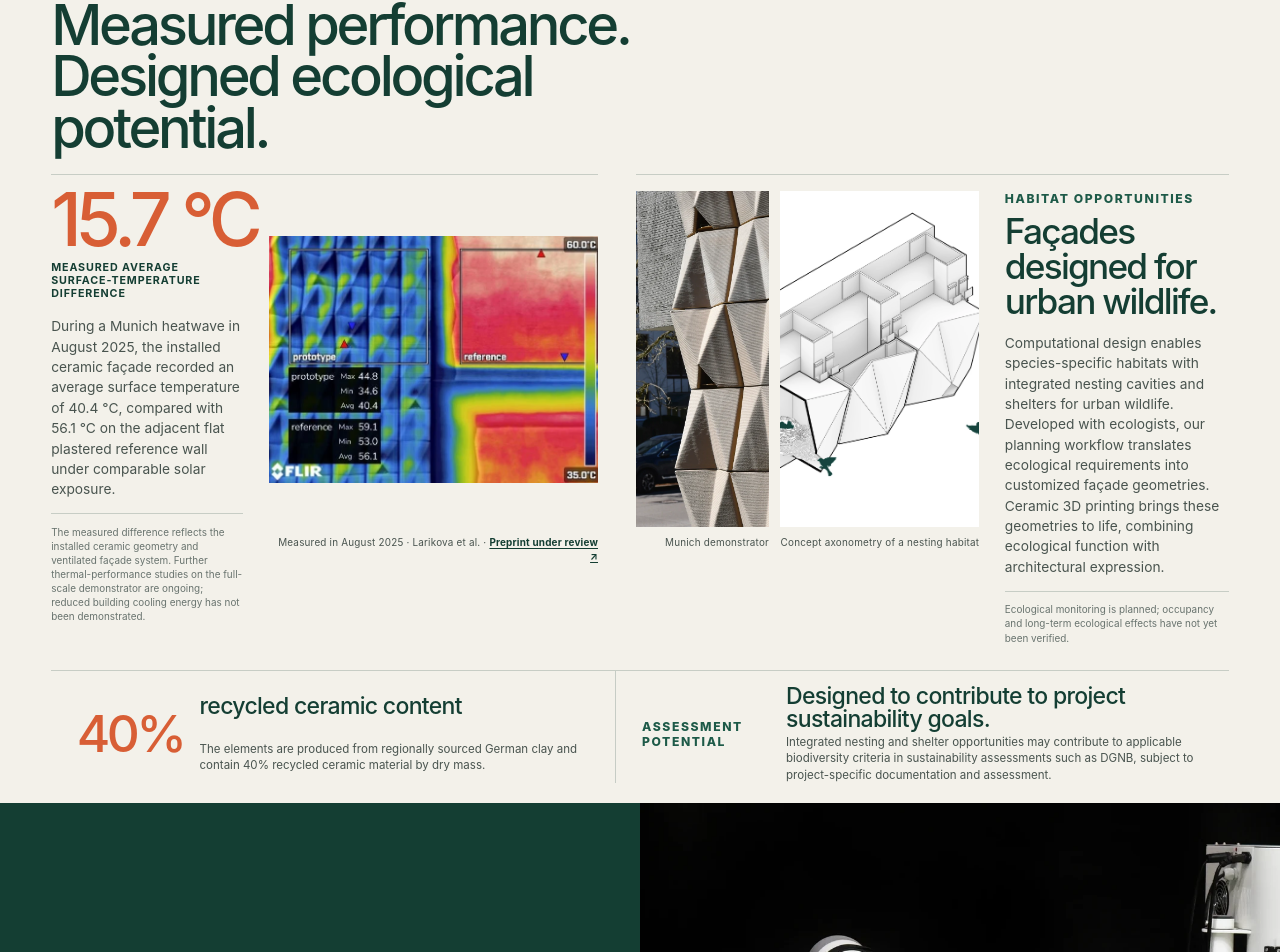
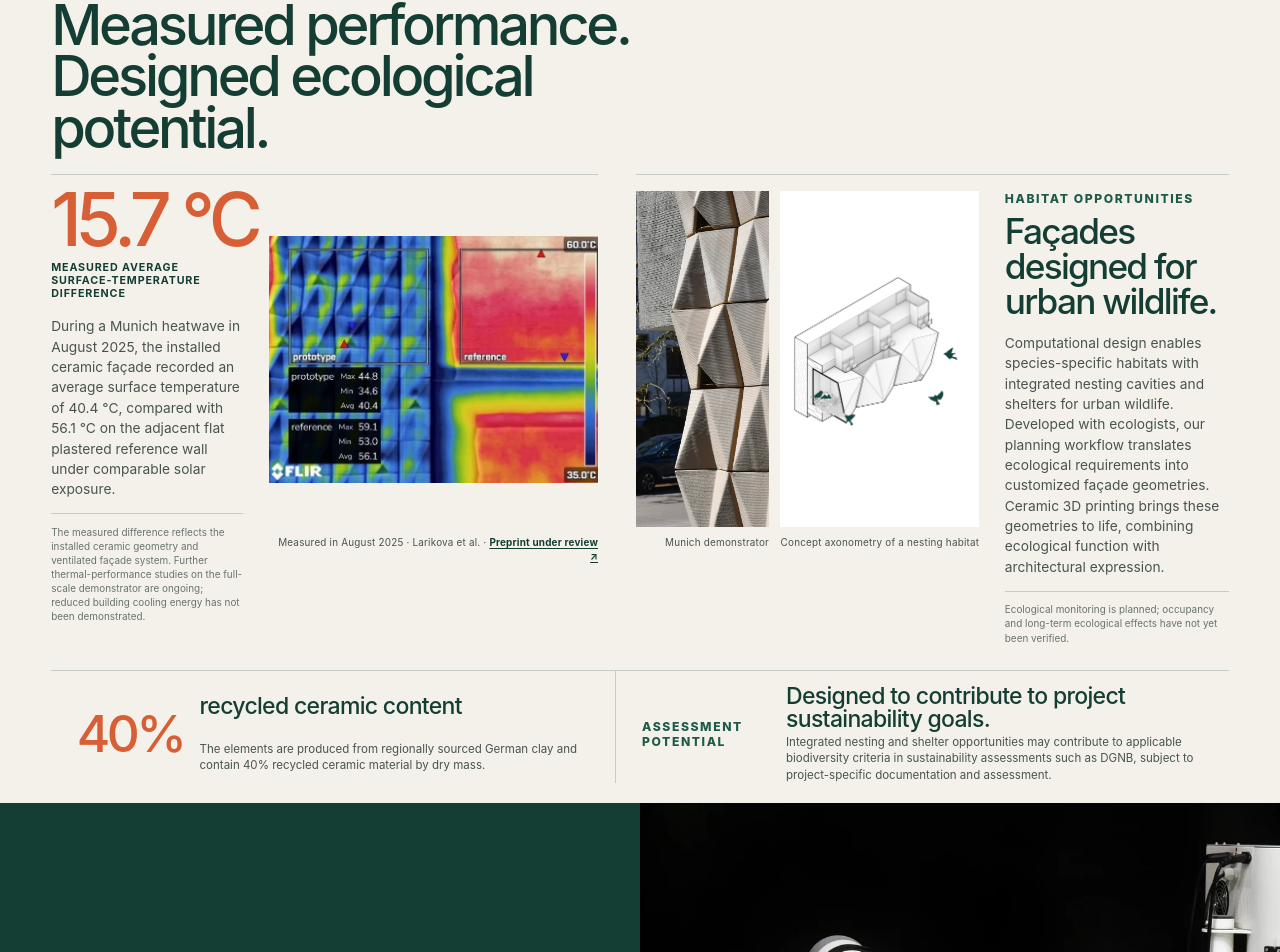
Before and after one commit to biolope/biolope.github.io, a React (Vite) app: page / in a window 1280 px wide. Shown: the part 1584-2536 px from the top of the page. Built offline with nearby package versions, Linux system fonts and the light colour scheme.

Commit message:
Update Impact.module.css

```diff
--- a/src/sections/Impact/Impact.module.css
+++ b/src/sections/Impact/Impact.module.css
@@ -290,8 +290,8 @@
   }
 
   .habitatConcept img {
-    object-fit: cover;
-    object-position: center 45%;
+    object-fit: contain;
+    object-position: center;
     transform: none;
   }
 
```
